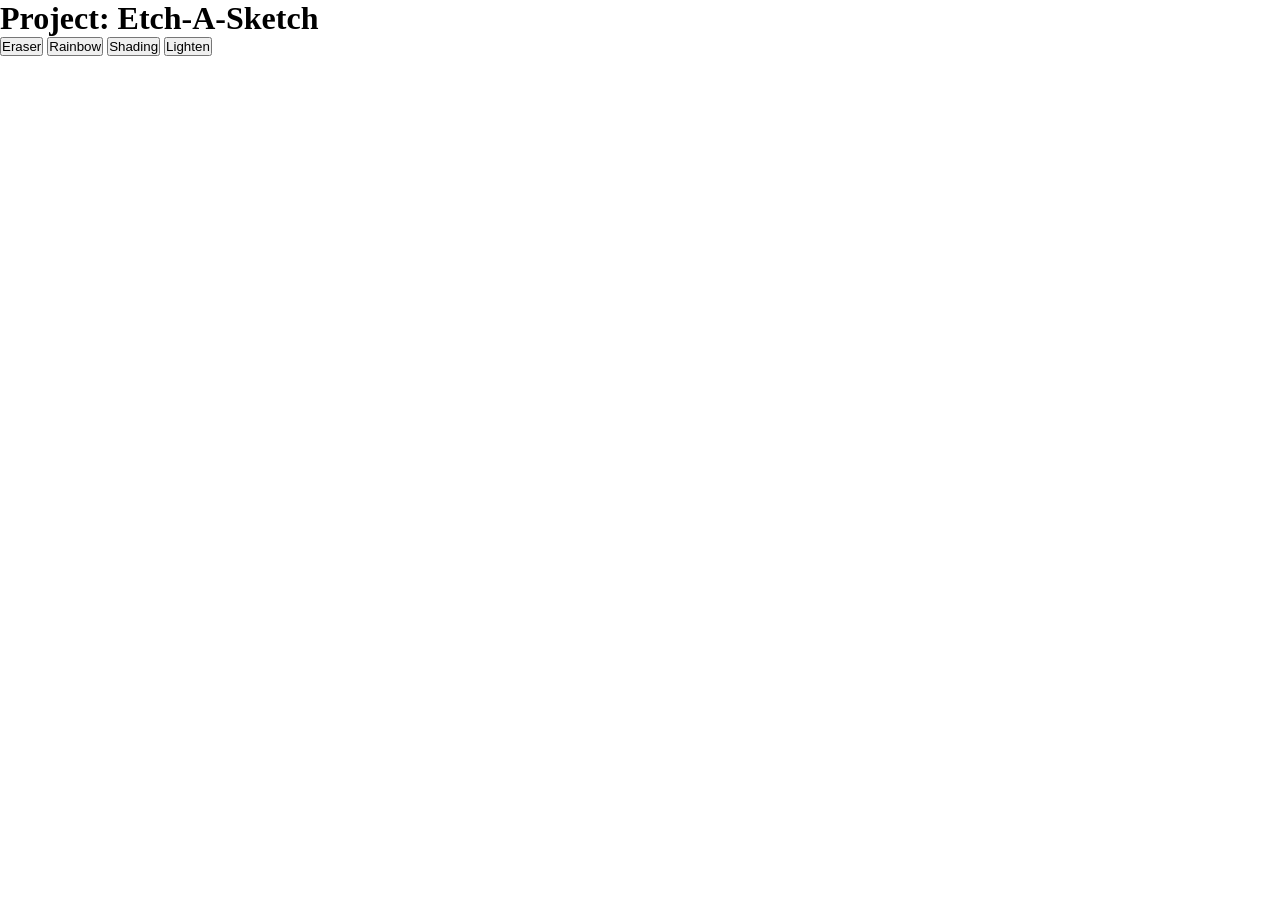
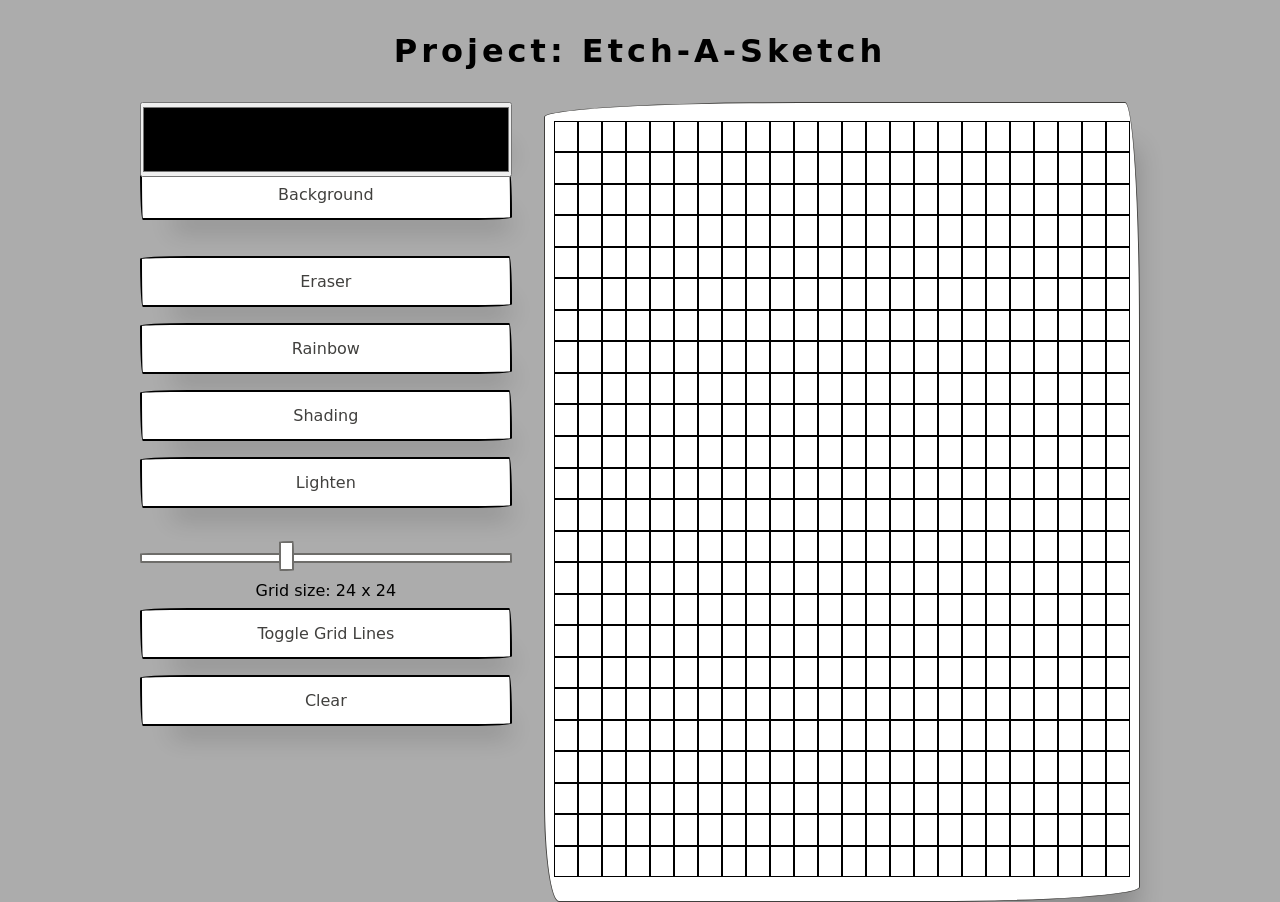
Before and after one commit to Pedro-Ribas-Moreira/odin-etch-a-sketch, a plain HTML site: page index.html in a window 1280 px wide. Before the commit the page ends 800 px from the top, so only its background shows below. Drawn offline with Linux system fonts and the light colour scheme; a web font is replaced by a local one.

Commit message:
creating my etch-sketch basic functions and layout

```diff
--- a/app.js
+++ b/app.js
@@ -0,0 +1,70 @@
+let gridSize = 24;
+let penColor = "#000";
+const canvas = document.querySelector(".canvas");
+let defaultBg = "#fff";
+
+//create grid
+const createGrid = (gridSize) => {
+  let container = document.createElement("div");
+  container.id = "mainGrid";
+  container.className = "container";
+
+  for (let i = 0; i < gridSize; i++) {
+    let row = document.createElement("div");
+    row.className = "row";
+    row.id = "row" + i;
+
+    for (let j = 0; j < gridSize; j++) {
+      let box = document.createElement("div");
+      box.className = "box";
+      box.id = `box-${i}` + 0 + j;
+
+      row.appendChild(box);
+    }
+
+    container.appendChild(row);
+  }
+  canvas.appendChild(container);
+};
+createGrid(gridSize);
+
+isDrawing = false;
+document.addEventListener("mousedown", (e) => {
+  if (e.target.classList.contains("box")) {
+    isDrawing = true;
+  }
+});
+
+document.addEventListener("mouseover", (e) => {
+  if (isDrawing) {
+    let boxId = e.target.id;
+    e.target.style.backgroundColor = penColor;
+    // document.querySelector(`#${boxId}`).style.backgroundColor = penColor;
+  }
+});
+
+document.addEventListener("mouseup", (e) => {
+  if (isDrawing) {
+    isDrawing = false;
+  }
+});
+
+isGridOn = true;
+document.querySelector("#grid-btn").addEventListener("click", () => {
+  console.log("click");
+  if (isGridOn) {
+    document.querySelectorAll(".box").forEach((e) => (e.style.border = "none"));
+    isGridOn = false;
+  } else {
+    document
+      .querySelectorAll(".box")
+      .forEach((e) => (e.style.border = "1px solid black"));
+    isGridOn = true;
+  }
+});
+
+document.querySelector("#clear-grid").addEventListener("click", () => {
+  document
+    .querySelectorAll(".box")
+    .forEach((e) => (e.style.backgroundColor = defaultBg));
+});
--- a/index.html
+++ b/index.html
@@ -10,15 +10,39 @@
   <body>
     <h1>Project: Etch-A-Sketch</h1>
     <main>
-      <div class="sidebard">
-        <div class="paint__color"></div>
-        <div class="bg__color"></div>
-        <div class="color__picker"></div>
-        <button>Eraser</button>
-        <button>Rainbow</button>
-        <button>Shading</button>
-        <button>Lighten</button>
+      <div class="sidebar">
+        <div class="paint__color">
+            <button id="pen__btn">Pen color</button>
+            <input type="color" name="color-picker" id="color-picker" >
+            <button id="bg__btn">Background</button>
+
+        </div>
+        <div class="btns">
+
+          <button id="eraser__btn">Eraser</button>
+          <button id="rainbow__btn">Rainbow</button>
+          <button id="shading__btn">Shading</button>
+          <button id="lighten__btn">Lighten</button>
+
+        </div>
+        <div class="slider-box">
+
+            <input
+            type="range"
+            value="24"
+            min="1"
+            max="60"
+            id="range-slider"
+            onmousemove="rangeSliderValue(this.value)"
+            onChange="rangeSlider(this.value)"
+          />
+          <p class="grid-size">Grid size: <span id="range-value">24</span> x <span id="range-value">24</span></p>
+
+          <button id="grid-btn" class="btn-on">Toggle Grid Lines</button>
+          <button id="clear-grid">Clear</button>
+        </div>
       </div>
+    </div>
       <div class="canvas"></div>
     </main>
     <script src="app.js"></script>
--- a/style.css
+++ b/style.css
@@ -1,5 +1,144 @@
+@import url("https://fonts.googleapis.com/css2?family=Neucha&display=swap");
 * {
   padding: 0;
   margin: 0;
   box-sizing: border-box;
+  font-family: "Neucha", cursive;
 }
+body {
+  background: rgb(172, 172, 172);
+}
+h1 {
+  margin: 32px 0px;
+  text-align: center;
+  letter-spacing: 4px;
+}
+main {
+  height: 80vh;
+  display: flex;
+  max-width: 1000px;
+  margin: auto;
+}
+.sidebar {
+  display: flex;
+  flex-direction: column;
+  justify-content: space-between;
+  height: 100%;
+  margin-right: 32px;
+}
+.paint__color {
+  position: relative;
+}
+#color-picker {
+  position: absolute;
+  top: 0;
+  width: 100%;
+  height: 75px;
+}
+.canvas {
+  flex: 1;
+  height: 800px;
+  background-color: #fff;
+  border: solid 1.4px #41403e;
+  cursor: crosshair;
+  box-shadow: rgba(0, 0, 0, 0.2) 15px 28px 25px -18px;
+  border-bottom-left-radius: 15px 100px;
+  border-bottom-right-radius: 205px 15px;
+  border-top-left-radius: 255px 15px;
+  border-top-right-radius: 15px 225px;
+}
+#mainGrid {
+  display: flex;
+  flex-direction: column;
+  height: 97%;
+  width: 97%;
+  padding-top: 3%;
+  margin: auto;
+}
+.row {
+  display: flex;
+  flex: 1;
+}
+.box {
+  flex: 1;
+  border: 1px solid black;
+}
+/* CSS */
+button {
+  width: 100%;
+  margin-bottom: 16px;
+  align-self: center;
+  background-color: #fff;
+  border-style: solid;
+  border-width: 2px;
+  box-shadow: rgba(0, 0, 0, 0.2) 15px 28px 25px -18px;
+  color: #41403e;
+  cursor: pointer;
+  display: inline-block;
+  font-size: 1rem;
+  line-height: 23px;
+  outline: none;
+  padding: 0.75rem;
+  text-decoration: none;
+  transition: all 235ms ease-in-out;
+  border-bottom-left-radius: 15px 255px;
+  border-bottom-right-radius: 225px 15px;
+  border-top-left-radius: 255px 15px;
+  border-top-right-radius: 15px 225px;
+  user-select: none;
+  -webkit-user-select: none;
+  touch-action: manipulation;
+}
+
+button:hover {
+  box-shadow: rgba(0, 0, 0, 0.3) 2px 8px 8px -5px;
+  transform: translate3d(0, 2px, 0);
+}
+
+button:focus {
+  box-shadow: rgba(0, 0, 0, 0.3) 2px 8px 4px -6px;
+}
+
+.slider-box {
+}
+.grid-size {
+  text-align: center;
+  margin-top: 8px;
+  margin-bottom: 8px;
+}
+
+input[type="range"] {
+  height: 10px;
+  border: 0.5px solid #6e6d6a;
+
+  border-width: 2px;
+  -webkit-appearance: none;
+  margin: 10px 0;
+  width: 100%;
+  box-shadow: rgba(0, 0, 0, 0.2) 15px 28px 25px -18px;
+  outline: none;
+
+  border-bottom-left-radius: 15px 255px;
+  border-bottom-right-radius: 225px 15px;
+  border-top-left-radius: 255px 15px;
+  border-top-right-radius: 15px 225px;
+}
+input[type="range"]::-webkit-slider-thumb {
+  box-shadow: rgba(0, 0, 0, 0.2) 15px 28px 25px -18px;
+
+  border: 1px solid #6e6d6a;
+  height: 30px;
+  width: 15px;
+  background: #ffffff;
+  cursor: pointer;
+  -webkit-appearance: none;
+  margin-top: -5px;
+  outline: none;
+
+  border-style: solid;
+  border-width: 2px;
+  border-bottom-left-radius: 15px 255px;
+  border-bottom-right-radius: 225px 15px;
+  border-top-left-radius: 255px 15px;
+  border-top-right-radius: 15px 225px;
+}
```
